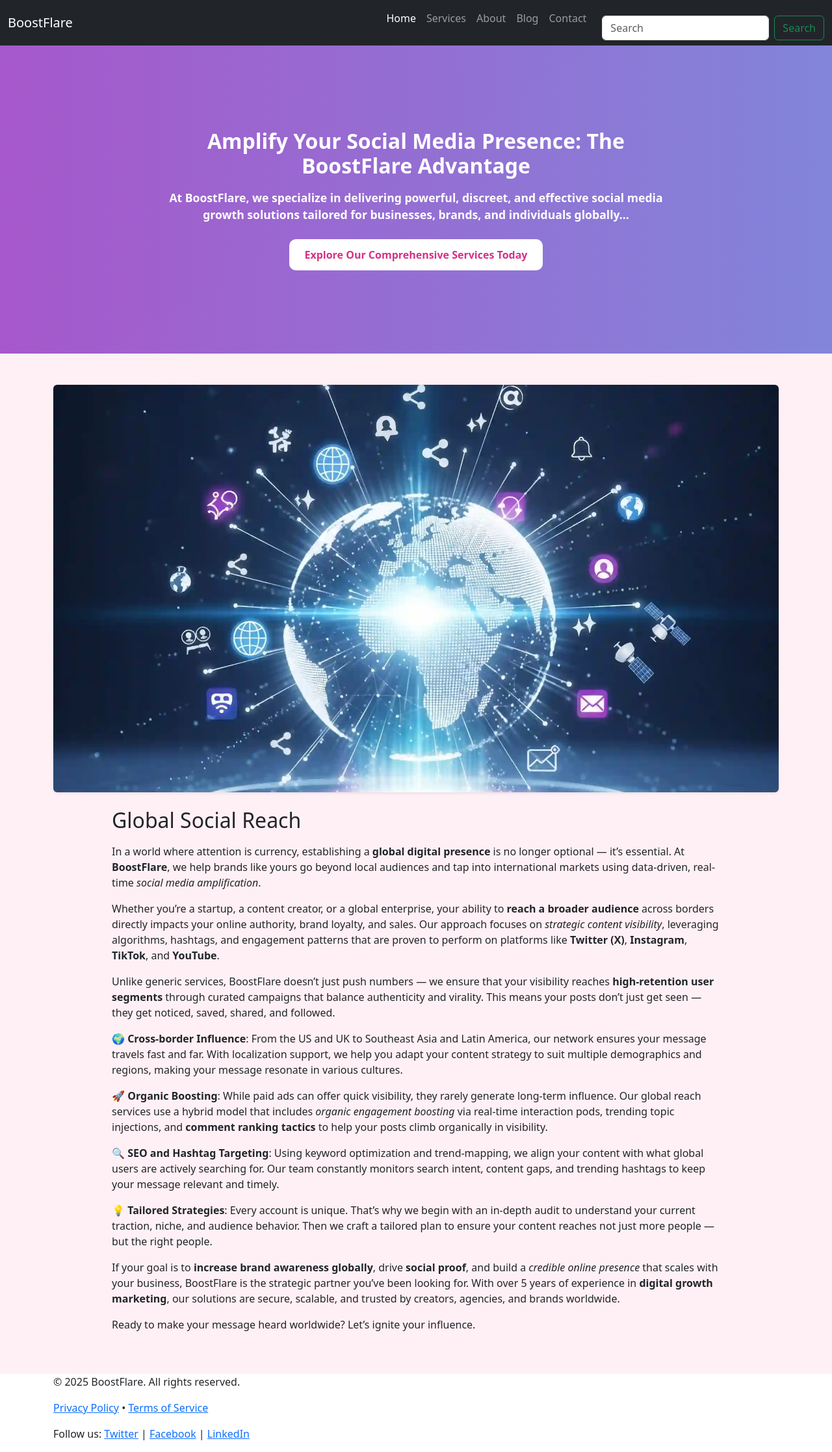
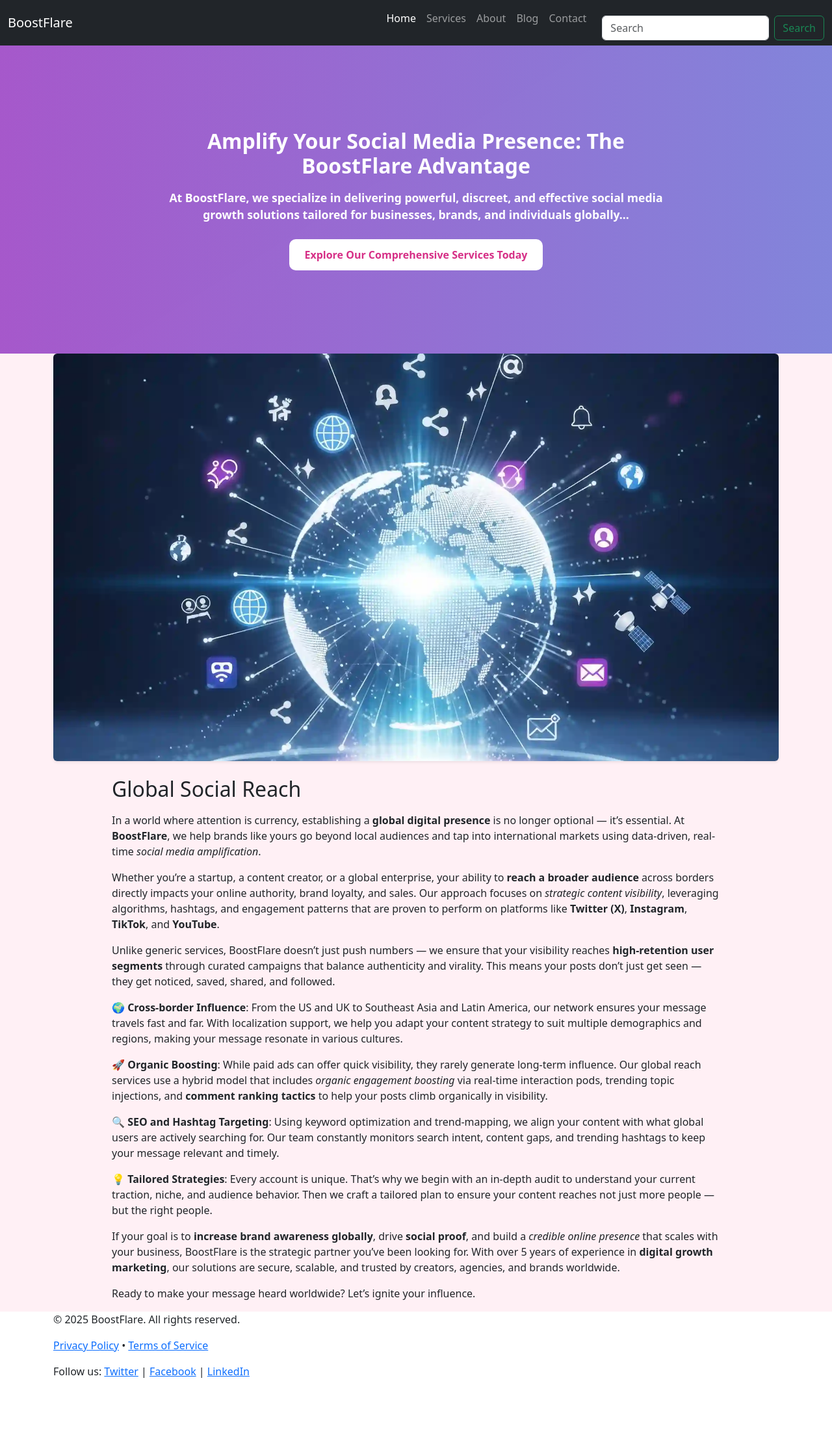
Before and after one commit to candra2012/BoostFlare, a Jekyll site: the page built from index.html, in a window 1280 px wide. Shown: the whole page at 65% size. Built offline with Jekyll 4.4.1, drawn with Linux system fonts in a browser that asks for light colours; after the commit the page ends 2138 px from its top, so only the background shows below that.

Commit message:
Update index.html

```diff
--- a/index.html
+++ b/index.html
@@ -15,7 +15,7 @@
   </div>
 </section>
 
-<section class="feature-section py-5" id="global-social-reach" style="background-color: lavenderblush;">
+<section class="feature-section" id="global-social-reach" style="background-color: lavenderblush;">
   <div class="container">
     <div class="row align-items-center">
 
```
